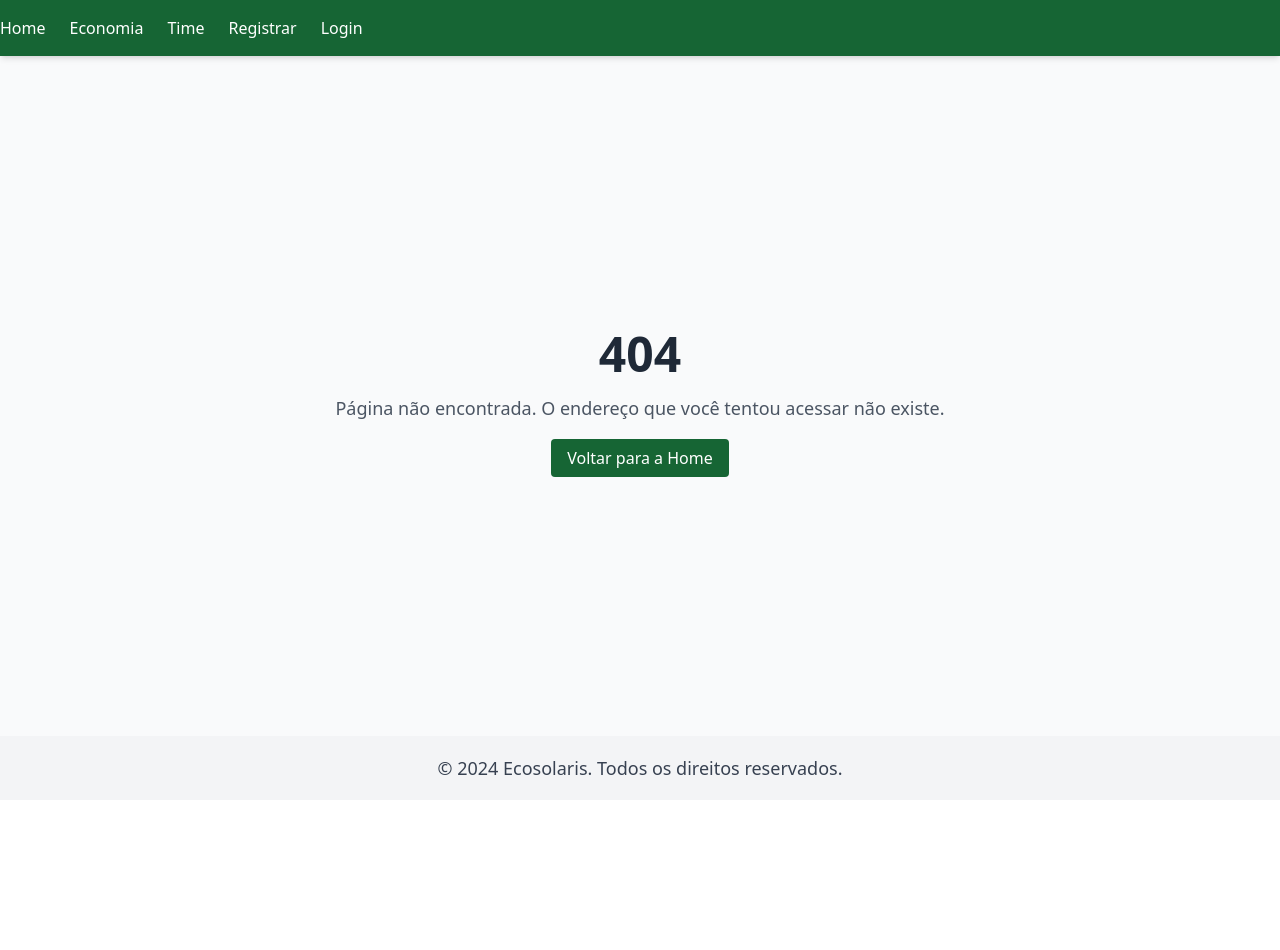
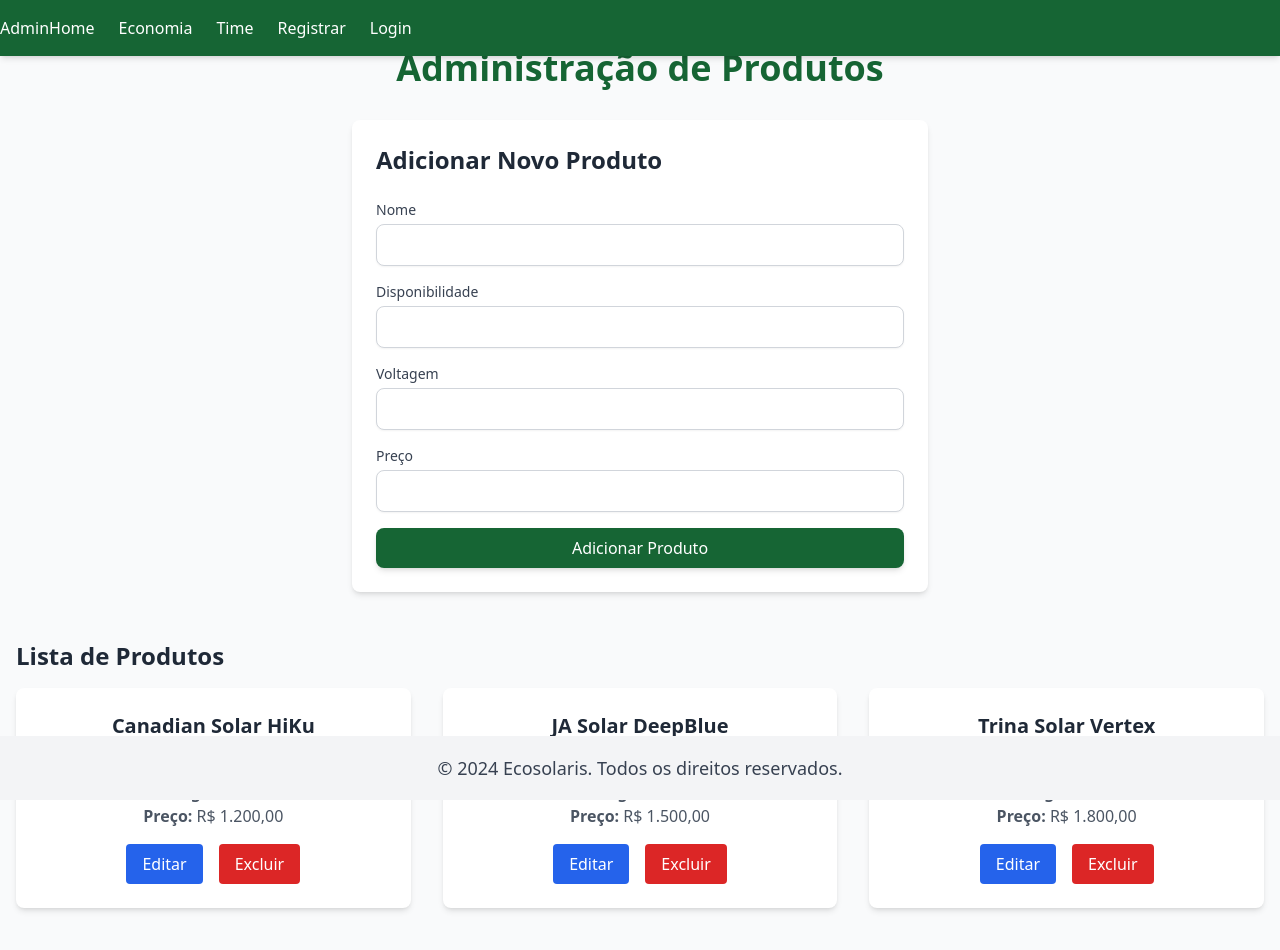
Before and after one commit to OscarAriasNeto/ecosolaris-gs, a Next.js app: page /admin in a window 1280 px wide. Before the commit this address had no page. Shown: the top 950 px of the page. Before the commit the page ends 800 px from the top, so only its background shows below. Built offline with nearby package versions, Linux system fonts and the light colour scheme.

Commit message:
Criação da pagina de admin

```diff
--- /dev/null
+++ b/src/app/admin/page.tsx
@@ -0,0 +1,219 @@
+"use client";
+import React, { useState, useEffect } from "react";
+
+interface Product {
+  id: number;
+  name: string;
+  availability: string;
+  voltage: string;
+  price: string;
+}
+
+const Admin: React.FC = () => {
+  const [products, setProducts] = useState<Product[]>([]);
+  const [form, setForm] = useState<Partial<Product>>({});
+  const [editingId, setEditingId] = useState<number | null>(null);
+
+  // Função para carregar produtos existentes (simulação de dados iniciais)
+  useEffect(() => {
+    const mockData: Product[] = [
+      {
+        id: 1,
+        name: "Canadian Solar HiKu",
+        availability: "Em estoque",
+        voltage: "330W",
+        price: "R$ 1.200,00",
+      },
+      {
+        id: 2,
+        name: "JA Solar DeepBlue",
+        availability: "Sob encomenda",
+        voltage: "400W",
+        price: "R$ 1.500,00",
+      },
+      {
+        id: 3,
+        name: "Trina Solar Vertex",
+        availability: "Esgotado",
+        voltage: "450W",
+        price: "R$ 1.800,00",
+      },
+    ];
+    setProducts(mockData);
+  }, []);
+
+  // Função para lidar com o envio do formulário
+  const handleSubmit = async (e: React.FormEvent) => {
+    e.preventDefault();
+
+    if (editingId) {
+      // Atualiza um produto existente
+      const updatedProducts = products.map((product) =>
+        product.id === editingId ? { ...product, ...form } : product
+      );
+      setProducts(updatedProducts);
+      setEditingId(null);
+    } else {
+      // Cria um novo produto
+      const newProduct: Product = {
+        id: Date.now(),
+        name: form.name || "",
+        availability: form.availability || "",
+        voltage: form.voltage || "",
+        price: form.price || "",
+      };
+      setProducts([...products, newProduct]);
+    }
+
+    setForm({});
+  };
+
+  // Função para excluir um produto
+  const handleDelete = async (id: number) => {
+    const filteredProducts = products.filter((product) => product.id !== id);
+    setProducts(filteredProducts);
+  };
+
+  // Função para editar um produto
+  const handleEdit = (product: Product) => {
+    setForm(product);
+    setEditingId(product.id);
+  };
+
+  return (
+    <main className="min-h-screen bg-gray-50 py-12 px-4">
+      <h1 className="text-4xl font-bold text-green-800 text-center mb-8">
+        Administração de Produtos
+      </h1>
+
+      {/* Formulário de Criação/Edição */}
+      <section className="max-w-xl mx-auto bg-white rounded-lg shadow-md p-6 mb-12">
+        <h2 className="text-2xl font-semibold text-gray-800 mb-6">
+          {editingId ? "Editar Produto" : "Adicionar Novo Produto"}
+        </h2>
+        <form onSubmit={handleSubmit} className="space-y-4">
+          <div>
+            <label
+              htmlFor="name"
+              className="block text-sm font-medium text-gray-700"
+            >
+              Nome
+            </label>
+            <input
+              type="text"
+              id="name"
+              value={form.name || ""}
+              onChange={(e) => setForm({ ...form, name: e.target.value })}
+              required
+              className="mt-1 block w-full px-4 py-2 border border-gray-300 rounded-lg shadow-sm focus:outline-none focus:ring-green-500 focus:border-green-500"
+            />
+          </div>
+
+          <div>
+            <label
+              htmlFor="availability"
+              className="block text-sm font-medium text-gray-700"
+            >
+              Disponibilidade
+            </label>
+            <input
+              type="text"
+              id="availability"
+              value={form.availability || ""}
+              onChange={(e) =>
+                setForm({ ...form, availability: e.target.value })
+              }
+              required
+              className="mt-1 block w-full px-4 py-2 border border-gray-300 rounded-lg shadow-sm focus:outline-none focus:ring-green-500 focus:border-green-500"
+            />
+          </div>
+
+          <div>
+            <label
+              htmlFor="voltage"
+              className="block text-sm font-medium text-gray-700"
+            >
+              Voltagem
+            </label>
+            <input
+              type="text"
+              id="voltage"
+              value={form.voltage || ""}
+              onChange={(e) => setForm({ ...form, voltage: e.target.value })}
+              required
+              className="mt-1 block w-full px-4 py-2 border border-gray-300 rounded-lg shadow-sm focus:outline-none focus:ring-green-500 focus:border-green-500"
+            />
+          </div>
+
+          <div>
+            <label
+              htmlFor="price"
+              className="block text-sm font-medium text-gray-700"
+            >
+              Preço
+            </label>
+            <input
+              type="text"
+              id="price"
+              value={form.price || ""}
+              onChange={(e) => setForm({ ...form, price: e.target.value })}
+              required
+              className="mt-1 block w-full px-4 py-2 border border-gray-300 rounded-lg shadow-sm focus:outline-none focus:ring-green-500 focus:border-green-500"
+            />
+          </div>
+
+          <button
+            type="submit"
+            className="w-full bg-green-800 text-white py-2 px-4 rounded-lg shadow-md hover:bg-green-700 focus:outline-none focus:ring focus:ring-green-500 focus:ring-opacity-50"
+          >
+            {editingId ? "Salvar Alterações" : "Adicionar Produto"}
+          </button>
+        </form>
+      </section>
+
+      {/* Lista de Produtos */}
+      <section className="container mx-auto">
+        <h2 className="text-2xl font-semibold text-gray-800 mb-4">
+          Lista de Produtos
+        </h2>
+        <div className="grid grid-cols-1 md:grid-cols-3 gap-8">
+          {products.map((product) => (
+            <div
+              key={product.id}
+              className="bg-white shadow-md rounded-lg p-6 text-center"
+            >
+              <h3 className="text-xl font-semibold text-gray-800 mb-4">
+                {product.name}
+              </h3>
+              <p className="text-gray-600">
+                <strong>Disponibilidade:</strong> {product.availability}
+              </p>
+              <p className="text-gray-600">
+                <strong>Voltagem:</strong> {product.voltage}
+              </p>
+              <p className="text-gray-600">
+                <strong>Preço:</strong> {product.price}
+              </p>
+              <div className="flex justify-center space-x-4 mt-4">
+                <button
+                  onClick={() => handleEdit(product)}
+                  className="bg-blue-600 text-white py-2 px-4 rounded hover:bg-blue-700"
+                >
+                  Editar
+                </button>
+                <button
+                  onClick={() => handleDelete(product.id)}
+                  className="bg-red-600 text-white py-2 px-4 rounded hover:bg-red-700"
+                >
+                  Excluir
+                </button>
+              </div>
+            </div>
+          ))}
+        </div>
+      </section>
+    </main>
+  );
+};
+
+export default Admin;
--- a/src/components/Header/Header.tsx
+++ b/src/components/Header/Header.tsx
@@ -7,6 +7,9 @@ const Header: React.FC = () => {
       <nav className="container w-full mx-auto flex justify-between items-center py-4">
         <ul className="flex space-x-6">
           <li>
+          <Link href="/admin" className="hover:text-gray-400 transition-colors">
+              Admin
+            </Link>
             <Link href="/" className="hover:text-gray-400 transition-colors">
               Home
             </Link>
```
